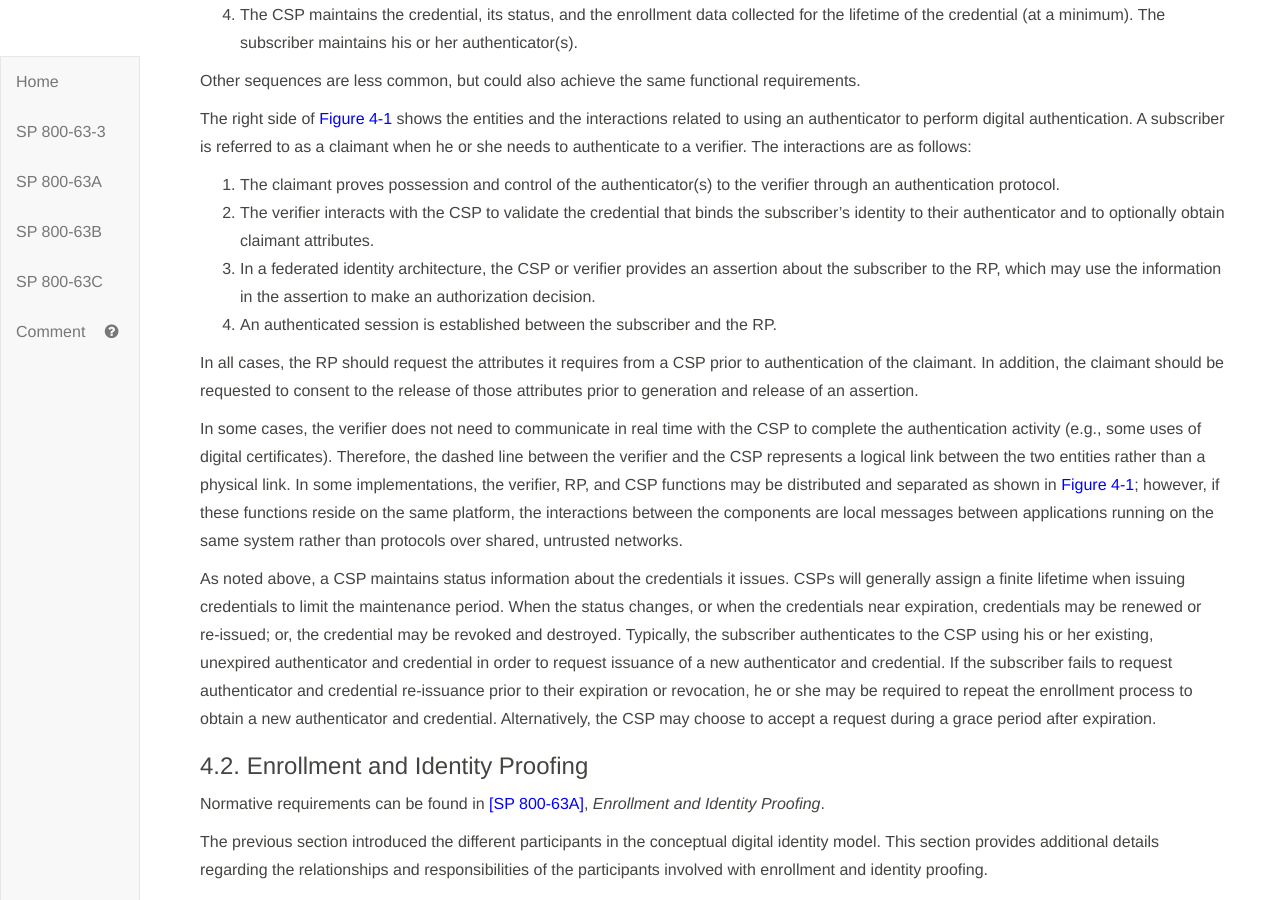
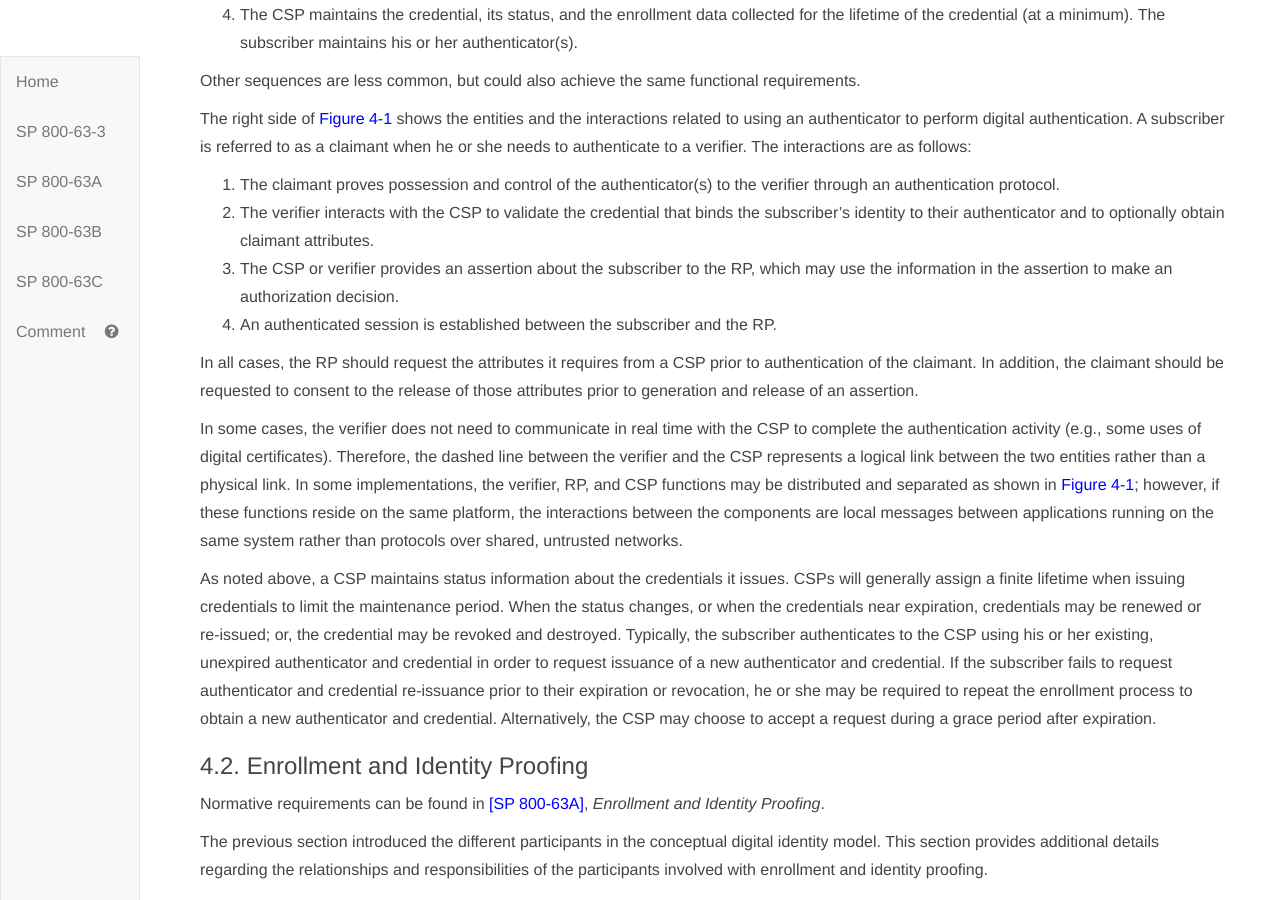
Before and after one commit to usnistgov/800-63-3, a Jekyll site: the page built from sp800-63-3/sec4_model.md, in a window 1280 px wide and 900 px high, scrolled down 2006 px. Built offline with Jekyll 4.4.1, drawn with Linux system fonts in a browser that asks for light colours; our own code applies the rules of GitHub Pages for plain Markdown files.

Commit message:
Closes #1699

```diff
--- a/sp800-63-3/sec4_model.md
+++ b/sp800-63-3/sec4_model.md
@@ -42,7 +42,7 @@ The right side of [Figure 4-1](#63Sec4-Figure1) shows the entities and the inter
 
 1.	The claimant proves possession and control of the authenticator(s) to the verifier through an authentication protocol.
 2.	The verifier interacts with the CSP to validate the credential that binds the subscriber's identity to their authenticator and to optionally obtain claimant attributes.
-3.	In a federated identity architecture, the CSP or verifier provides an assertion about the subscriber to the RP, which may use the information in the assertion to make an authorization decision.
+3.	The CSP or verifier provides an assertion about the subscriber to the RP, which may use the information in the assertion to make an authorization decision.
 4.	An authenticated session is established between the subscriber and the RP.
 
 In all cases, the RP should request the attributes it requires from a CSP prior to authentication of the claimant.  In addition, the claimant should be requested to consent to the release of those attributes prior to generation and release of an assertion.
```
